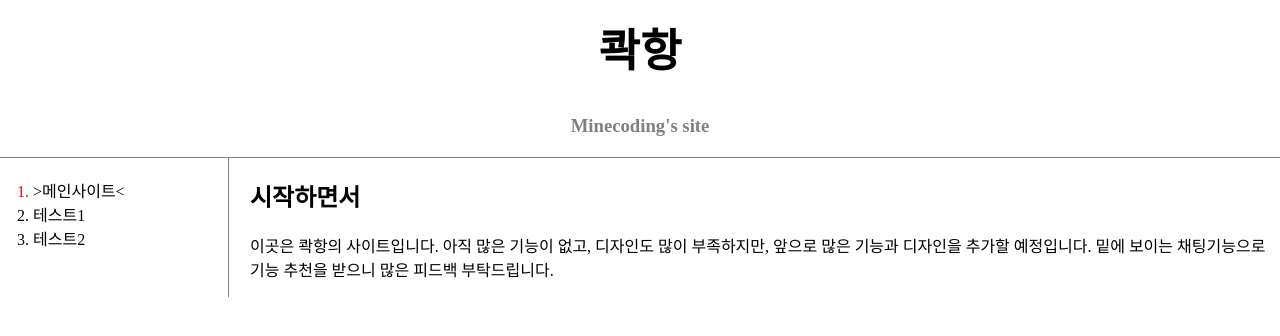
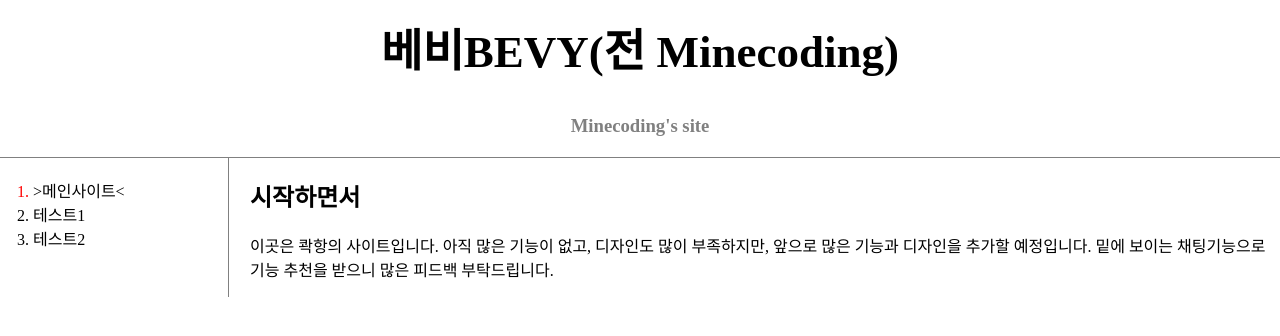
Before and after one commit to moony564/minecoding, a plain HTML site: page index.html in a window 1280 px wide. Drawn offline with Linux system fonts and the light colour scheme.

Commit message:
Update index.html

```diff
--- a/index.html
+++ b/index.html
@@ -7,7 +7,7 @@
         <link rel="icon" href="./img/main.ico">
     </head>
     <body>
-        <h1 class="page-header"><a href="index.html">콱항</a></h1>
+        <h1 class="page-header"><a href="index.html">베비BEVY(전 Minecoding)</a></h1>
         <h3 class="page-lore">Minecoding's site</h3>
         <div id="grid">
             <ol>
```
